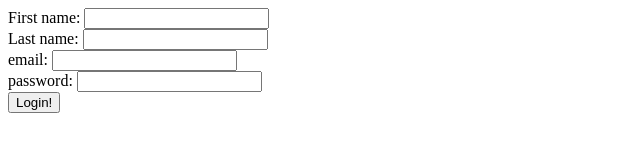
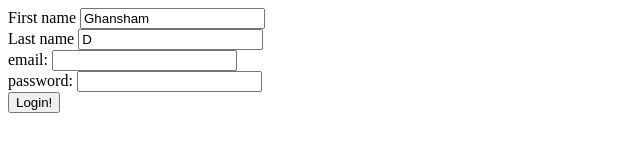
Before and after one commit to Ghanshyam-K-Dobariya/test__1, a plain HTML site: page index.html in a window 1280 px wide. Shown: the full height of the page, 0-640 px from the left. Drawn offline with Linux system fonts and the light colour scheme.

Commit message:
Update index.html

```diff
--- a/index.html
+++ b/index.html
@@ -8,11 +8,11 @@
 <body>
 
     <form>
-        <label for="firstname">First name: </label>
-        <input type="text" name="firstname"  required>
+        <label for="firstname">First name</label>
+        <input type="text" name="firstname" value="Ghansham"  required>
         <br>
-        <label for="lastname">Last name: </label>
-        <input type="text" name="lastname"  required>
+        <label for="lastname">Last name </label>
+        <input type="text" name="lastname" value="D"  required>
         <br>
         <label for="email">email: </label>
         <input type="email" name="email"  required>
```
